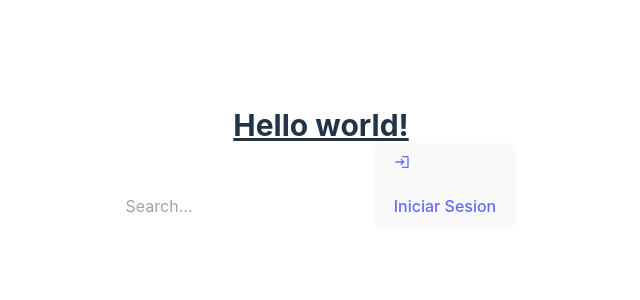
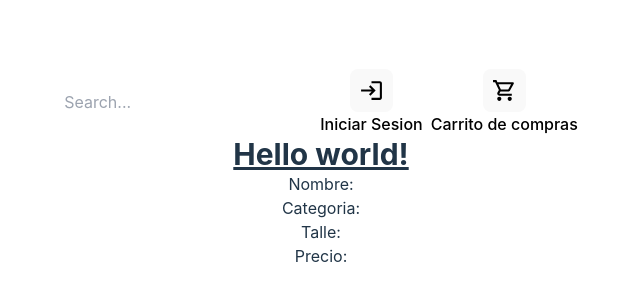
Before and after one commit to EcommerceProyect/KaroKids, a React (Vite) app in the folder client/: page / in a window 1280 px wide. Shown: the part 232-532 px from the top of the page, without its empty margins (319-959 px from the left). Built offline with nearby package versions, Linux system fonts and the light colour scheme.

Commit message:
added redirection button to card

```diff
--- a/client/src/App.jsx
+++ b/client/src/App.jsx
@@ -1,13 +1,15 @@
 import React from 'react'
 import Navbar from './components/navbar/Navbar'
+import Card from './components/Card'
 
 import './App.css'
 
-function App() {
+const App = () => {
   return (
     <>
+      <Navbar />
       <h1 className="text-3xl font-bold underline">Hello world!</h1>
-      <Navbar />
+      <Card />
     </>
   )
 }
--- a/client/src/components/linkButtons/LinkButtons.jsx
+++ b/client/src/components/linkButtons/LinkButtons.jsx
@@ -3,12 +3,9 @@ import React from 'react'
 
 const Button = ({ link, text, icon }) => {
   return (
-    <Link to={link}>
-      <button>
-        {icon}
-        <br />
-        {text}
-      </button>
+    <Link to={link} className="flex flex-col items-center">
+      <button className="flex flex-col items-center p-2">{icon}</button>
+      <span className="text-black">{text}</span>
     </Link>
   )
 }
--- a/client/src/components/navbar/Navbar.jsx
+++ b/client/src/components/navbar/Navbar.jsx
@@ -1,12 +1,22 @@
 import React from 'react'
 import Button from '../linkButtons/LinkButtons'
-import { MdOutlineLogin } from 'react-icons/md'
+import { MdOutlineLogin, MdOutlineShoppingCart } from 'react-icons/md'
 
 const Navbar = () => {
   return (
-    <nav>
+    <nav className="flex items-center justify-between gap-2">
       <input type="search" placeholder="Search..." />
-      <Button link="/login" icon={<MdOutlineLogin />} text="Iniciar Sesion" />
+      <Button
+        link="#"
+        icon={<MdOutlineLogin color="black" size={25} />}
+        text="Iniciar Sesion"
+      />
+
+      <Button
+        link="#"
+        icon={<MdOutlineShoppingCart color="black" size={25} />}
+        text="Carrito de compras"
+      />
     </nav>
   )
 }
```
Also changed, not shown: client/.eslintrc.json, 1 other file (tests, documents, lock files or other folders).
